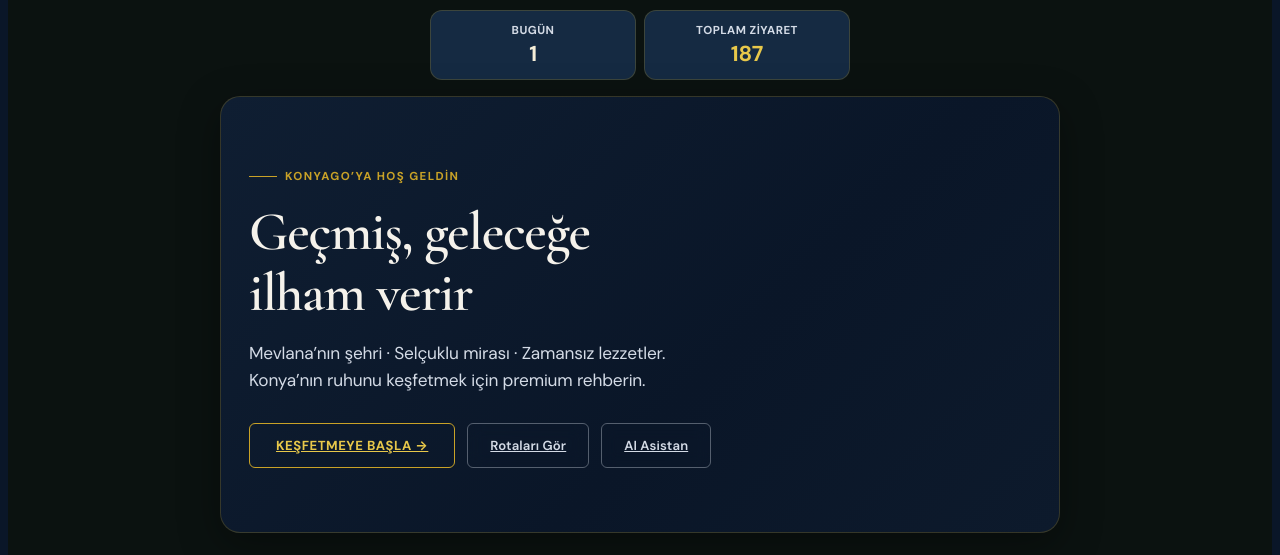
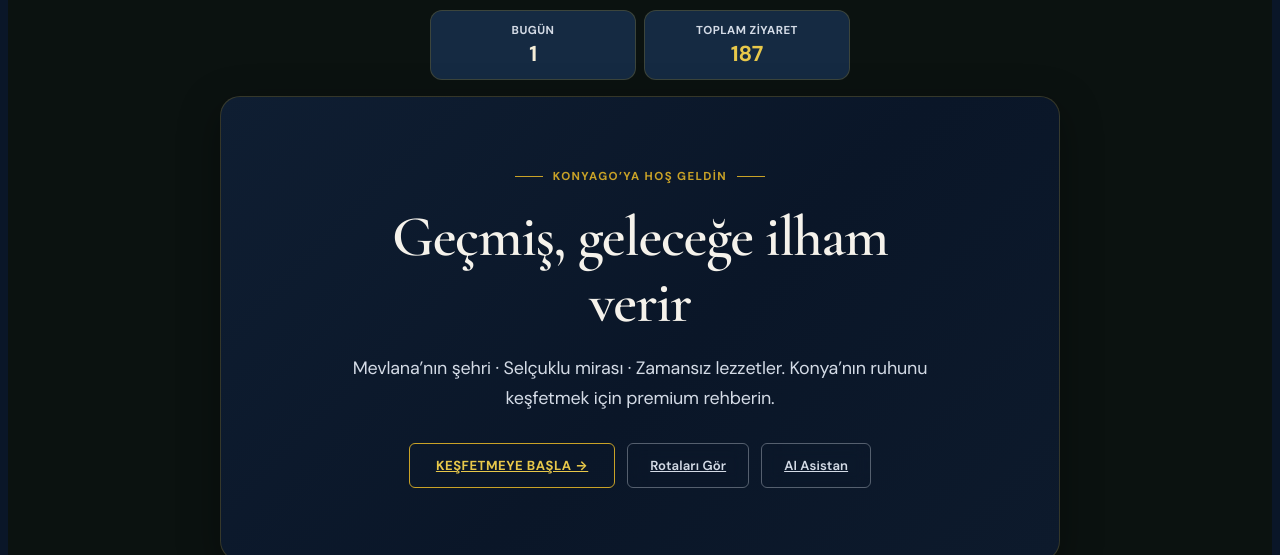
Before and after one commit to zeus777ia/konyago, a plain HTML site: page index.html in a window 1280 px wide. Shown: the part 204-759 px from the top of the page. Drawn offline with nearby package versions, Linux system fonts and the light colour scheme; no server answers.

Commit message:
fix(ui): center hero titles and widen welcome section

```diff
--- a/assets/css/luxury.css
+++ b/assets/css/luxury.css
@@ -146,26 +146,36 @@ html[data-theme="dark"] .logo-text strong { color: #E8C84A !important; }
 }
 
 .hero {
-  text-align: left !important;
-  padding: clamp(36px, 6vw, 64px) 28px !important;
+  text-align: center !important;
+  padding: clamp(40px, 7vw, 72px) clamp(24px, 6vw, 64px) !important;
   margin: 16px 0 28px !important;
+  width: 100% !important;
+  max-width: 100% !important;
+  box-sizing: border-box !important;
   border-radius: 20px !important;
-  background: linear-gradient(135deg, #0F1E32 0%, #0A1628 60%, #0D1A2C 100%) !important;
+  background: linear-gradient(135deg, #0F1E32 0%, #0A1628 55%, #0D1A2C 100%) !important;
   border: 1px solid rgba(201, 162, 39, 0.22) !important;
   box-shadow: 0 12px 40px rgba(0,0,0,0.35) !important;
   position: relative !important;
   overflow: hidden !important;
+  display: flex !important;
+  flex-direction: column !important;
+  align-items: center !important;
 }
 .hero::before, .hero::after { display: none !important; }
 
 .hero-badge {
-  display: inline-flex !important; align-items: center !important; gap: 8px !important;
+  display: inline-flex !important; align-items: center !important; justify-content: center !important; gap: 10px !important;
   padding: 0 !important; background: transparent !important; border: none !important;
   color: #C9A227 !important; font-size: 0.72rem !important; font-weight: 700 !important;
   letter-spacing: 0.12em !important; text-transform: uppercase !important;
-  margin-bottom: 18px !important; box-shadow: none !important;
+  margin: 0 auto 20px !important; box-shadow: none !important;
 }
 .hero-badge::before {
+  content: "" !important; width: 28px !important; height: 1px !important;
+  background: #C9A227 !important; border-radius: 0 !important; box-shadow: none !important;
+}
+.hero-badge::after {
   content: "" !important; width: 28px !important; height: 1px !important;
   background: #C9A227 !important; border-radius: 0 !important; box-shadow: none !important;
 }
@@ -173,17 +183,19 @@ html[data-theme="dark"] .logo-text strong { color: #E8C84A !important; }
 
 .hero h1 {
   font-family: var(--font-display) !important;
-  font-size: clamp(2.1rem, 5.5vw, 3.4rem) !important;
+  font-size: clamp(2.2rem, 5.8vw, 3.6rem) !important;
   font-weight: 600 !important; color: #F5F2EB !important;
-  line-height: 1.12 !important; max-width: 14ch !important;
-  margin: 0 0 16px !important; text-shadow: none !important; letter-spacing: -0.02em !important;
+  line-height: 1.15 !important; max-width: min(22ch, 100%) !important;
+  margin: 0 auto 18px !important; text-shadow: none !important; letter-spacing: -0.02em !important;
+  text-align: center !important;
 }
 .hero p {
-  font-size: clamp(0.95rem, 1.8vw, 1.08rem) !important;
-  color: #D4DBE6 !important; max-width: 38ch !important;
-  margin: 0 0 28px !important; line-height: 1.6 !important;
+  font-size: clamp(0.98rem, 1.9vw, 1.12rem) !important;
+  color: #D4DBE6 !important; max-width: min(52ch, 100%) !important;
+  margin: 0 auto 30px !important; line-height: 1.65 !important;
+  text-align: center !important;
 }
-.hero .actions { display: flex !important; gap: 12px !important; flex-wrap: wrap !important; justify-content: flex-start !important; }
+.hero .actions { display: flex !important; gap: 12px !important; flex-wrap: wrap !important; justify-content: center !important; width: 100% !important; }
 .hero .btn-primary {
   background: transparent !important; color: #E8C84A !important;
   border: 1.5px solid #C9A227 !important; padding: 13px 26px !important;
@@ -357,8 +369,8 @@ input:focus, select:focus, textarea:focus {
 .borsa-meta, .borsa-clock { color: #D4DBE6 !important; }
 
 @media (max-width: 640px) {
-  .hero { padding: 28px 18px !important; text-align: center !important; }
-  .hero h1 { max-width: 100% !important; font-size: 1.85rem !important; }
+  .hero { padding: 32px 18px !important; text-align: center !important; }
+  .hero h1 { max-width: 100% !important; font-size: 1.9rem !important; }
   .hero p { max-width: 100% !important; }
   .hero .actions { justify-content: center !important; }
   .hero-badge { justify-content: center !important; }
```
